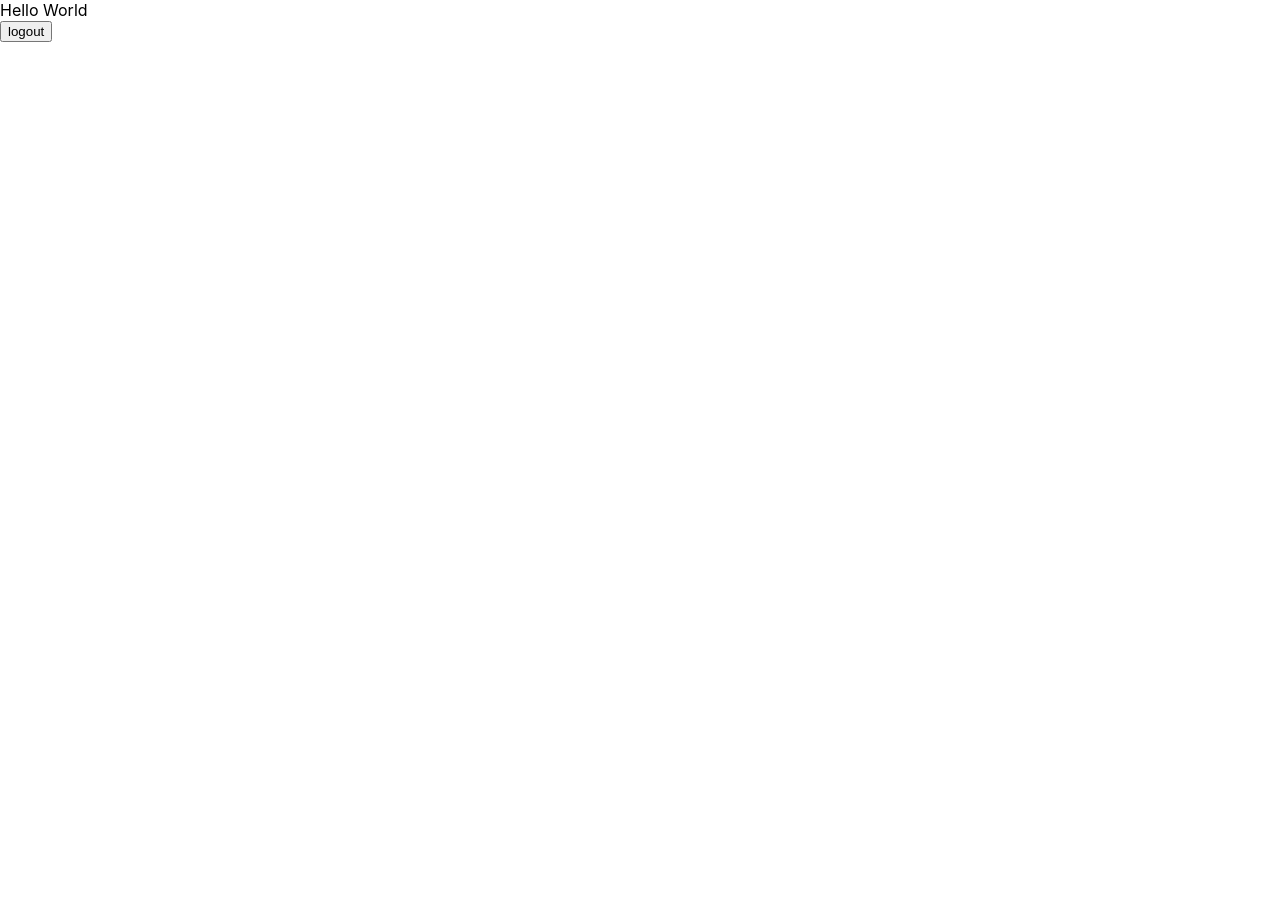
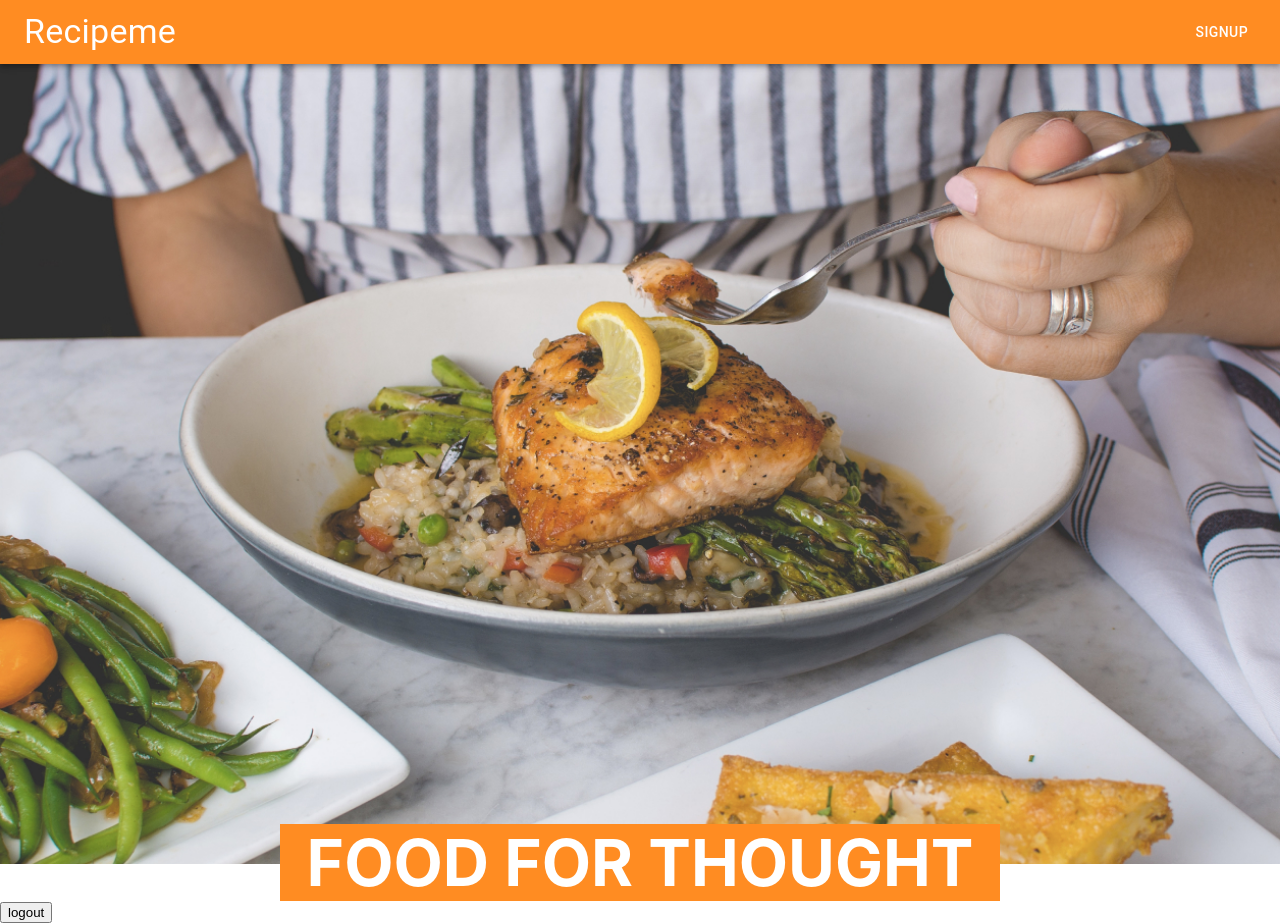
Before and after one commit to Jguz17/Recipeme-frontend, a React (Create React App) app: page / in a window 1280 px wide. Before the commit the page ends 800 px from the top, so only its background shows below. Built offline with nearby package versions, Linux system fonts and the light colour scheme.

Commit message:
added home page - unfinished

```diff
--- a/src/components/App.js
+++ b/src/components/App.js
@@ -5,6 +5,7 @@ import { getCurrentUser, logoutUser } from '../actions/user';
 import Login from './Login';
 import SignUp from './SignUp';
 import HelloWorld from './HelloWorld';
+import Main from './Main'
 
 class App extends Component {
   componentDidMount() {
@@ -19,9 +20,10 @@ class App extends Component {
     return (
       <div className='App'>
         <Switch>
+          {/* <Route path={'/home'} component={}/> */}
           <Route path={'/login'} component={Login} />
           <Route path={'/signup'} component={SignUp} />
-          <Route path={'/'} component={HelloWorld} />
+          <Route path={'/'} component={Main} />
         </Switch>
         <button onClick={this.props.logout}>logout</button>
       </div>
--- /dev/null
+++ b/src/components/Header.js
@@ -0,0 +1,26 @@
+import React, { Component } from 'react'
+import { Grid } from '@material-ui/core'
+import Image from "../images/bg-2.jpg"
+import { withStyles } from '@material-ui/core/styles';
+
+const useStyles = ({
+    headerStyles: {
+        backgroundImage: `url(${Image})`,
+        height: '100vh',
+        backgroundRepeat: 'no-repeat',
+        backgroundSize: 'cover',
+        backgroundPosition: 'center'
+    }
+})
+
+export class Header extends Component {
+    render() {
+        const { classes } = this.props
+        return (
+            <Grid className={classes.headerStyles} item>
+            </Grid>
+        )
+    }
+}
+
+export default withStyles(useStyles)(Header)
--- /dev/null
+++ b/src/components/Main.js
@@ -0,0 +1,40 @@
+import React, { Component } from 'react'
+import { Grid } from '@material-ui/core'
+import Nav from './Nav'
+import Header from './Header'
+import { withStyles } from '@material-ui/styles'
+
+const useStyles = ({
+    labelOneStyles: {
+        backgroundColor: '#FF8C22',
+        textAlign: 'center',
+        width: '45rem',
+        margin: '0 auto',
+        fontSize: '4rem',
+        marginTop: '-2.5rem',
+        color: 'white'
+    }
+})
+
+class Main extends Component {
+    render() {
+        const { classes } = this.props
+        return (
+            <Grid container direction='column'>
+                <Grid item container>
+                    <Nav/>
+                </Grid>
+                <Grid item container>
+                    <Grid item xs={12}>
+                        <Header/>
+                    </Grid>
+                    <Grid item xs={12}>
+                        <h1 className={classes.labelOneStyles}>FOOD FOR THOUGHT</h1>
+                    </Grid>
+                </Grid>
+            </Grid>
+        )
+    }
+}
+
+export default withStyles(useStyles)(Main)
--- /dev/null
+++ b/src/components/Nav.js
@@ -0,0 +1,35 @@
+import React, { Component } from 'react'
+import { AppBar, Toolbar, Typography } from '@material-ui/core'
+import { makeStyles, withStyles } from '@material-ui/styles';
+import Button from '@material-ui/core/Button';
+import theme from '../themes/theme'
+import { ThemeProvider } from '@material-ui/core/styles';
+
+
+const useStyles = ({
+    typographyStyles: {
+        flex: 1,
+        color: 'white'
+    },
+    buttonColor: {
+        color: 'white'
+    }
+})
+
+export class Nav extends Component {
+    render() {
+        const { classes } = this.props
+        return (
+            <ThemeProvider theme={theme}>
+                <AppBar position='static'>
+                    <Toolbar>
+                        <Typography variant='h4' className={classes.typographyStyles}>Recipeme</Typography>
+                        <Button className={classes.buttonColor}>Signup</Button>
+                    </Toolbar>
+                </AppBar>
+            </ThemeProvider>
+        )
+    }
+}
+
+export default withStyles(useStyles)(Nav)
--- a/src/components/SignUp.js
+++ b/src/components/SignUp.js
@@ -6,10 +6,32 @@ import { withStyles } from '@material-ui/styles';
 
 const useStyles = ({
   formStyles: {
-    textAlign: 'center'
+    textAlign: 'center',
+    margin: '0 auto',
+    backgroundColor: 'white',
+    minHeight: '20rem',
+    paddingTop: '1rem',
+    paddingBottom: '1rem',
+    width: '60%',
+    borderRadius: '10px'
   },
   formContainerStyles: {
-    backgroundColor: '#FF8C22'
+    backgroundColor: '#FF8C22',
+    height: '100vh',
+    paddingTop: '10rem'
+  },
+  textInputs: {
+    width: '50%',
+    height: '2rem',
+    marginBottom: '3rem',
+    border: 'none',
+    backgroundColor: '#F6F6F6',
+    outline: 'none'
+  },
+  buttonStyles: {
+    width: '35%',
+    minHeight: '2rem',
+    border: 'none'
   }
 })
 
@@ -38,10 +60,11 @@ class SignUp extends Component {
           <Grid item sm={2}/>
           <Grid item sm={8}>
             <form className={classes.formStyles} onSubmit={this.handleSubmit}>
-              <input name='username' value={username} onChange={this.handleChange} />
+            <h1>Signup</h1>
+              <input className={classes.textInputs} name='username' value={username} onChange={this.handleChange} placeholder='username' />
+              <input className={classes.textInputs} name='password' type='password' value={password} onChange={this.handleChange} placeholder='password' />
               <br/>
-              <input name='password' type='password' value={password} onChange={this.handleChange} />
-              <button type='submit'>Login</button>
+              <button className={classes.buttonStyles} type='submit'>Login</button>
             </form>
           </Grid>
           <Grid item sm={2}/>
--- /dev/null
+++ b/src/themes/theme.js
@@ -0,0 +1,11 @@
+import { createMuiTheme } from '@material-ui/core/styles';
+
+const theme = createMuiTheme({
+  palette: {
+    primary: {
+      main: '#FF8C22',
+    },
+  },
+});
+
+export default theme;
```
Also changed, not shown: src/images/bg-2.jpg (added).
